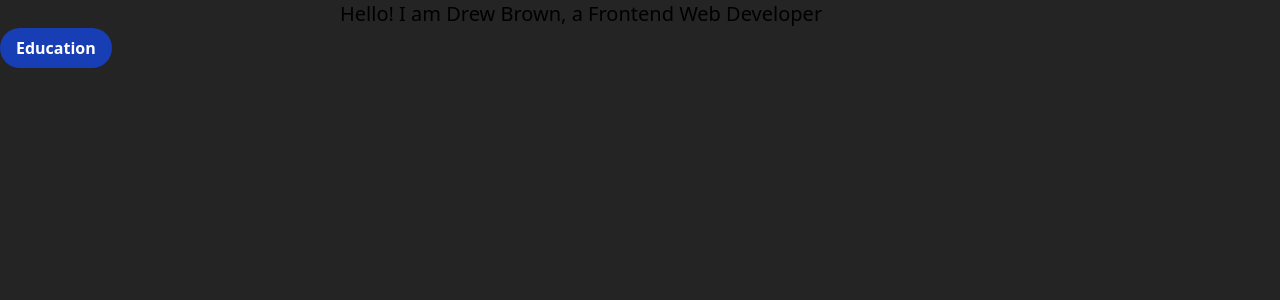
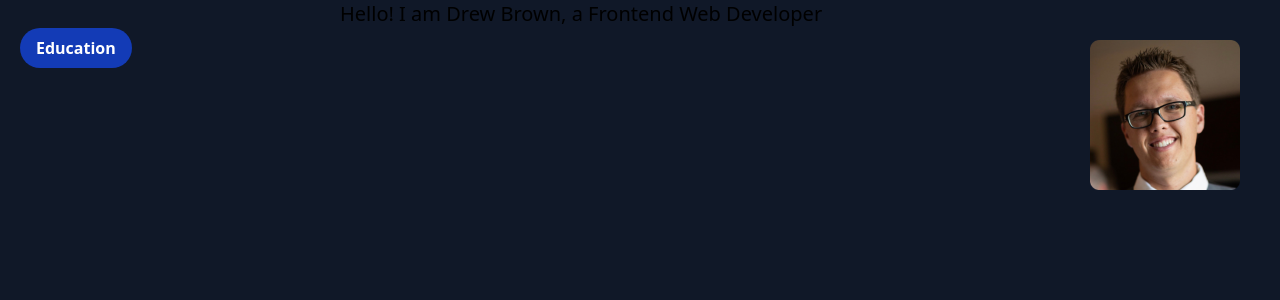
Before and after one commit to drewbrownie21/Portfolio, a React (Vite) app: page / in a window 1280 px wide. Shown: the top 300 px of the page. Built offline with nearby package versions, Linux system fonts and the light colour scheme.

Commit message:
Add headshot, background and small spacing on education

```diff
--- a/src/App.tsx
+++ b/src/App.tsx
@@ -1,16 +1,28 @@
 import './App.css'
 import Education from './components/Education';
+import React from 'react';
+import myHeadshot from './assets/drew.png';
+
 
 function App(){
 
   return(
-    <div>
+    <div className='bg-gray-900 min-h-screen text-white'>
       <div className='mx-auto w-150  text-xl font-medium text-black dark:text-white'>
         Hello! I am Drew Brown, a Frontend Web Developer
       </div>
       <h2>
         <Education />
       </h2>
+      <h3
+        className='absolute top-10 right-10'
+      >
+        <img
+        height={150}
+        width={150}
+        src={myHeadshot}
+        />
+      </h3>
 
     </div>
   )
--- a/src/components/Education.tsx
+++ b/src/components/Education.tsx
@@ -4,7 +4,7 @@ function Education(){
     const [buttonClick, setButtonClick] = useState(false);
 
     return(
-        <div className='university-information'>
+        <div className='university-information ml-5'>
             <button
                 className="font-bold bg-blue-700/75 hover:bg-slate-400/75 text-white font-bold py-2 px-4 rounded-full"
                 onClick={() => setButtonClick(!buttonClick)}
```
Also changed, not shown: src/assets/drew.png (added).
